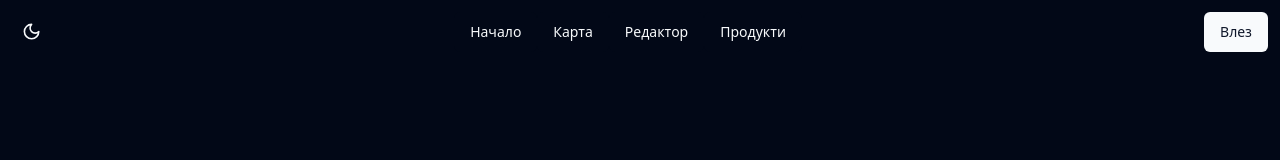
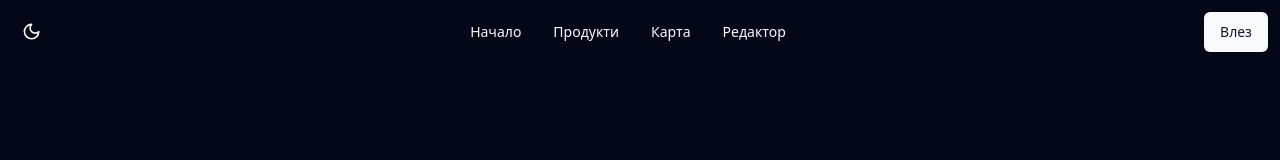
Before and after one commit to endermn/Schwarz, a React (Vite) app in the folder frontend/: page / in a window 1280 px wide. Shown: the top 160 px of the page. Built offline with nearby package versions, Linux system fonts and the light colour scheme.

Commit message:
reorder desktop navbar

```diff
--- a/frontend/src/components/NavBar.tsx
+++ b/frontend/src/components/NavBar.tsx
@@ -44,6 +44,11 @@ export function NavBar({ user }: { user: UserI }) {
 								Начало
 							</NavigationMenuLink>
 						</Link>
+						<Link href="/products">
+							<NavigationMenuLink className={navigationMenuTriggerStyle()}>
+								Продукти
+							</NavigationMenuLink>
+						</Link>
 						<Link href="/map">
 							<NavigationMenuLink className={navigationMenuTriggerStyle()}>
 								Карта
@@ -52,11 +57,6 @@ export function NavBar({ user }: { user: UserI }) {
 						<Link href="/map/editor">
 							<NavigationMenuLink className={navigationMenuTriggerStyle()}>
 								Редактор
-							</NavigationMenuLink>
-						</Link>
-						<Link href="/products">
-							<NavigationMenuLink className={navigationMenuTriggerStyle()}>
-								Продукти
 							</NavigationMenuLink>
 						</Link>
 					</NavigationMenuItem>
```
